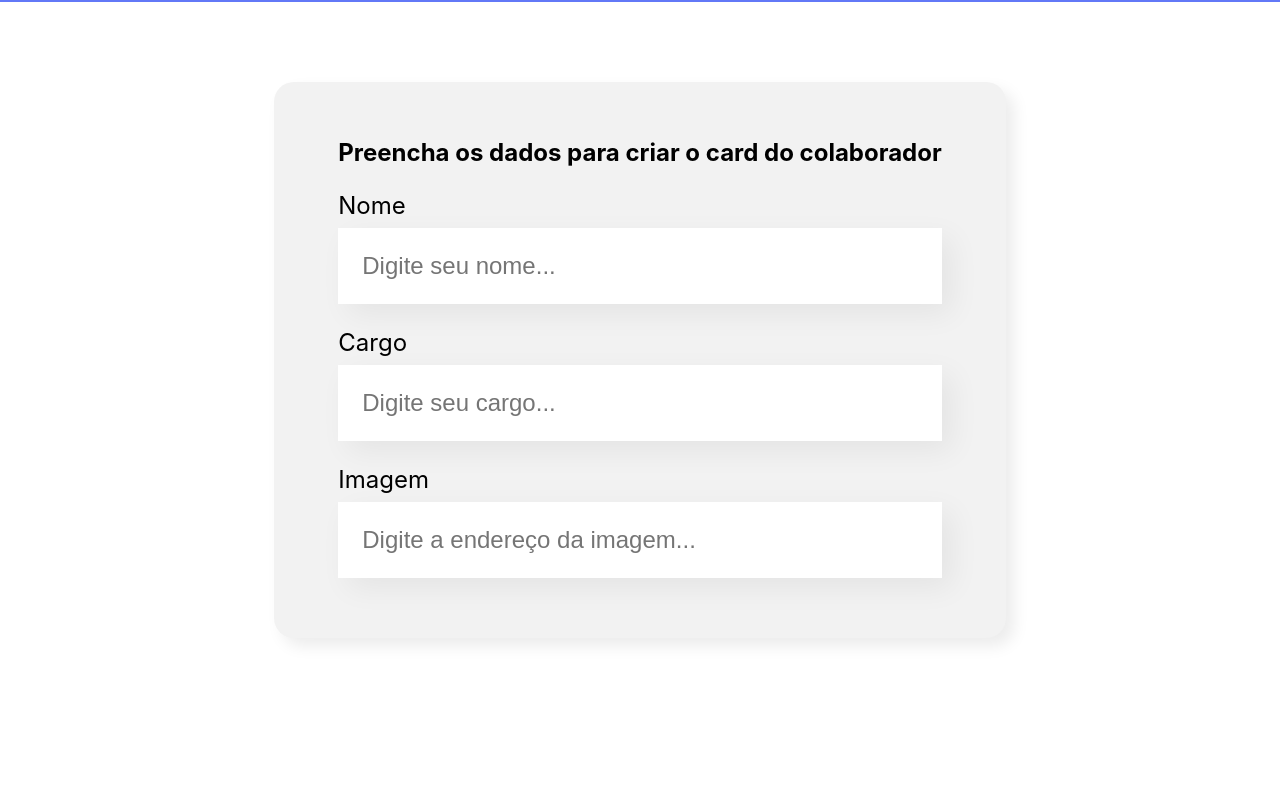
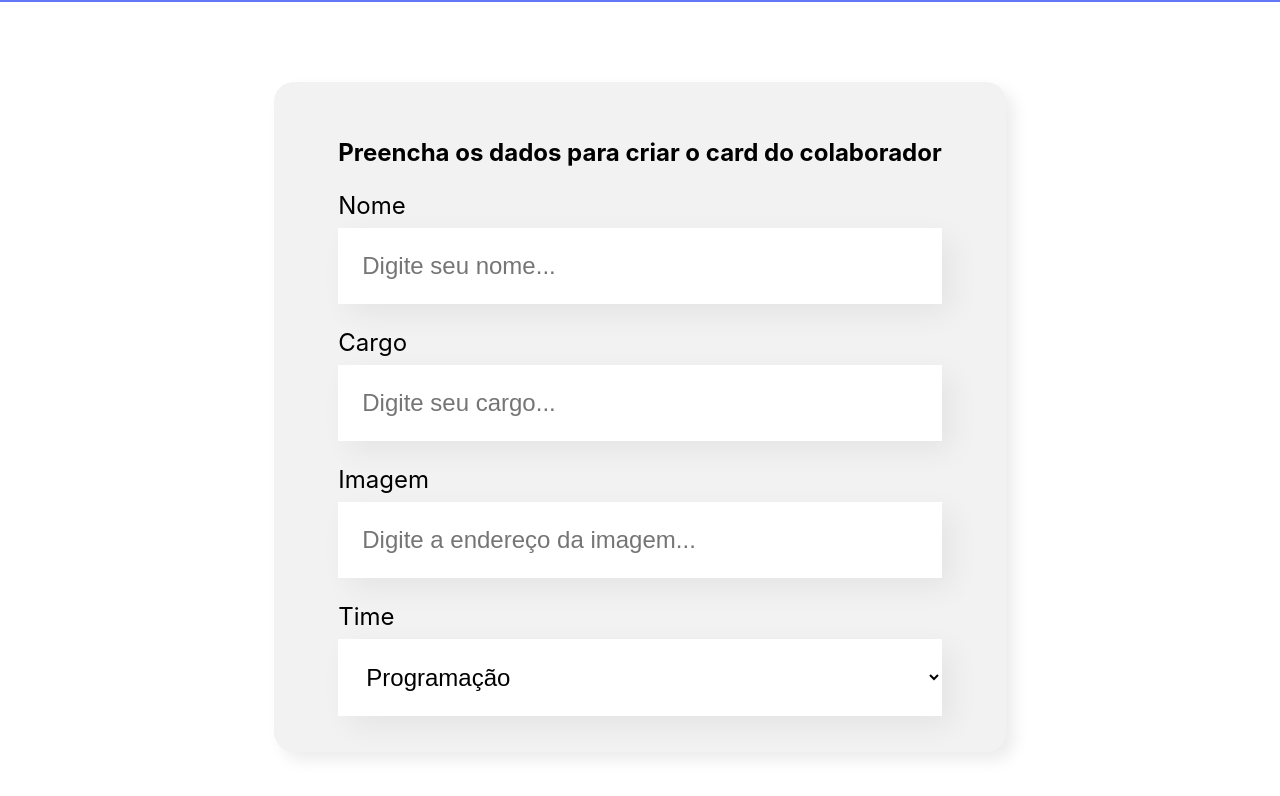
Before and after one commit to LucasStop/Estudo, a React (Create React App) app in the folder organo/: page / in a window 1280 px wide. Shown: the part 496-1292 px from the top of the page. Before the commit the page ends 1214 px from the top, so only its background shows below. Built offline with nearby package versions, Linux system fonts and the light colour scheme.

Commit message:
Criação de Lista Suspensa

```diff
--- a/organo/src/componentes/Botao/index.js
+++ /dev/null
@@ -1 +0,0 @@
-import "./Botao.css";
--- a/organo/src/componentes/Formulario/index.js
+++ b/organo/src/componentes/Formulario/index.js
@@ -1,7 +1,19 @@
 import CampoTexto from "../CampoTexto";
+import ListaSuspensa from "../ListaSuspensa";
 import "./Formulario.css"
 
 const Formulario = () => {
+
+    const times = [
+        'Programação',
+        'Front-end',
+        'Data-Science',
+        'DevOps',
+        'UX e Design',
+        'Mobile',
+        'Inovação e Gestão'
+    ]
+
     return (
         <section className="formulario">
             <form>
@@ -9,6 +21,7 @@ const Formulario = () => {
                 <CampoTexto label="Nome" placeholder="Digite seu nome" />
                 <CampoTexto label="Cargo" placeholder="Digite seu cargo" />
                 <CampoTexto label="Imagem" placeholder="Digite a endereço da imagem" />
+                <ListaSuspensa label="Time" itens={times}></ListaSuspensa>
             </form>
         </section>
     )
--- /dev/null
+++ b/organo/src/componentes/ListaSuspensa/ListaSuspensa.css
@@ -0,0 +1,18 @@
+.lista-suspensa {
+}
+
+.lista-suspensa label {
+  display: block;
+  margin-bottom: 8px;
+  font-size: 24px;
+}
+
+.lista-suspensa select {
+  background-color: #fff;
+  box-shadow: 10px 10px 30px rgba(0, 0, 0, 0.06);
+  width: 100%;
+  border: none;
+  font-size: 24px;
+  padding: 24px;
+  box-sizing: border-box;
+}
--- /dev/null
+++ b/organo/src/componentes/ListaSuspensa/index.js
@@ -0,0 +1,17 @@
+import "./ListaSuspensa.css";
+
+const ListaSuspensa = (props) => {
+    console.log(props.itens)
+    return (
+        <div className="lista-suspensa">
+            <label>{props.label}</label>
+            <select>
+                {props.itens.map((item, index) => {
+                    return <option key={index}>{item}</option>
+                })}
+            </select>
+        </div>
+    )
+}
+
+export default ListaSuspensa;
```
Also changed, not shown: organo/src/componentes/Botao/Botao.css (deleted).
